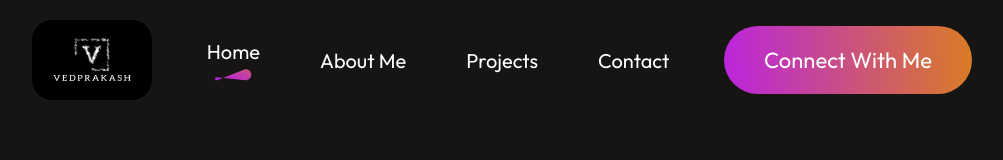
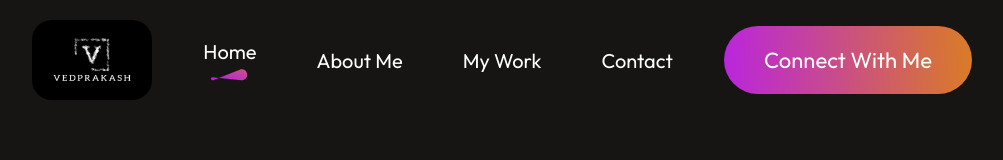
Before and after one commit to Vedsagar04/Portfolio, a React (Vite) app: page / in a window 1280 px wide. Shown: the top 160 px of the page, without its empty margins (138-1141 px from the left). Built offline with nearby package versions, Linux system fonts and the light colour scheme.

Commit message:
Update Navbar.jsx

```diff
--- a/src/Components/Navbar.jsx
+++ b/src/Components/Navbar.jsx
@@ -25,7 +25,7 @@ const Navbar = () => {
                 <img src={menu_close} onClick={closeMenu} alt="menu" className="nav-mob-close" />
                 <li><AnchorLink className='anchor-link' offset={50} href="#home"><p onClick={() => setMenu("home")}>Home</p></AnchorLink>{menu==="home"?<img src={underline} alt="underline" />:""}</li>
                 <li><AnchorLink className='anchor-link' offset={50} href="#about"><p onClick={() => setMenu("about")}>About Me</p></AnchorLink>{menu==="about"?<img src={underline} alt="underline" />:""}</li>
-                <li><AnchorLink className='anchor-link' offset={50} href="#work"><p onClick={() => setMenu("portfolio")}>Projects</p></AnchorLink>{menu==="portfolio"?<img src={underline} alt="underline" />:""}</li>
+                <li><AnchorLink className='anchor-link' offset={50} href="#work"><p onClick={() => setMenu("portfolio")}>My Work</p></AnchorLink>{menu==="portfolio"?<img src={underline} alt="underline" />:""}</li>
                 <li><AnchorLink className='anchor-link' offset={50} href="#contact"><p onClick={() => setMenu("contact")}>Contact</p></AnchorLink>{menu==="contact"?<img src={underline} alt="underline" />:""}</li>
             </ul>
             <div className="nav-connect"><AnchorLink className='anchor-link' offset={50} href="#contact">Connect With Me</AnchorLink></div>
```
